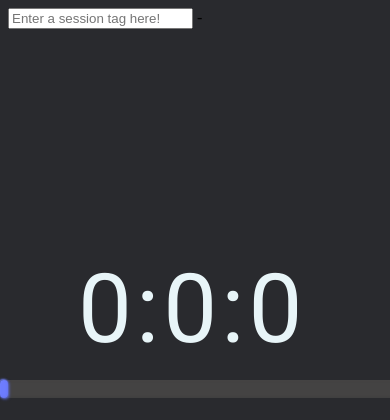
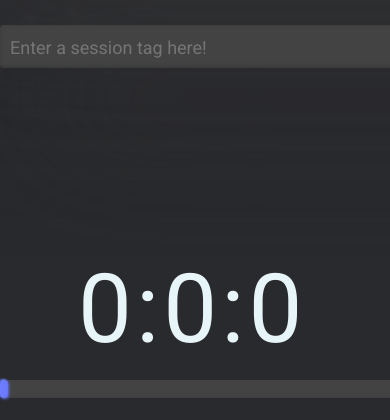
Before and after one commit to jacob-macleod/Timely, a Flask app: template templates/index.html in a window 390 px wide; the page is wider, and only the part inside the window is pictured. Shown: the top 420 px of that part. Run offline with Flask 2, Linux system fonts and the light colour scheme; the template is opened without the code that fills it, so the values that code supplies are empty.

Commit message:
Finished UI of main page

```diff
--- a/templates/index.html
+++ b/templates/index.html
@@ -63,6 +93,18 @@
             top: 45vh;
             left: 40vh;
         }
+
+        .tags_container {
+            position: absolute;
+            width: 100vh;
+            height: 5vh;
+            left: 21vh;
+            top: 3vh;
+
+            background: #444343;
+            box-shadow: -51px 51px 102px rgba(50, 50, 50, 0.2), 51px -51px 102px rgba(50, 50, 50, 0.2), -51px -51px 102px rgba(61, 61, 61, 0.9), 51px 51px 128px rgba(50, 50, 50, 0.9), inset 2px 2px 3px rgba(61, 61, 61, 0.3), inset -2px -2px 3px rgba(50, 50, 50, 0.5);
+            border-radius: 4px;
+        }
     }
 
     @media screen and (max-width: 1000px) {
@@ -74,6 +116,24 @@
     }
 
     @media screen and (max-width: 600px) {
+        .tag {
+            position: absolute;
+            width: 60vh;
+            height: 19px;
+            left: 8px;
+            top: 12px;
+
+            font-family: Roboto;
+            font-style: normal;
+            font-weight: normal;
+            font-size: 18px;
+            line-height: 21px;
+
+            border: 0px solid #444343;
+            background: #444343;
+            color: #8D8D8D;
+        }
+
         .time_div {
             position: fixed;
             top: 30vh;
@@ -98,7 +158,22 @@
             top: 45vh;
             left: 0vh;
         }
+
+        .tags_container {
+            position: absolute;
+            width: 70vh;
+            height: 5vh;
+            left: 0vh;
+            top: 3vh;
+
+            background: #444343;
+            box-shadow: -51px 51px 102px rgba(50, 50, 50, 0.2), 51px -51px 102px rgba(50, 50, 50, 0.2), -51px -51px 102px rgba(61, 61, 61, 0.9), 51px 51px 128px rgba(50, 50, 50, 0.9), inset 2px 2px 3px rgba(61, 61, 61, 0.3), inset -2px -2px 3px rgba(50, 50, 50, 0.5);
+            border-radius: 4px;
+        }
     }
+
+
+
 
     .time {
         font-family: 'Roboto', sans-serif;
@@ -152,19 +227,20 @@
         padding-left: 5vh;
         padding-bottom: 2vh;
     }
+
 </style>
   <title id="title">Timely</title>
 </head>
 <body>
 <form method="post">
-    <div id="tags_container">
+    <div class="tags_container">
         <form action="{{ url_for("index")}}" method="post">
-            <input list="tags" id="tag" name="tag" placeholder="Enter a session tag here!" value={{ tag }}>
+            <input list="tags" id="tag" class="tag" name="tag" placeholder="Enter a session tag here!" value={{ tag }}>
             <datalist id="tags">
                 <option value="Work">
                 <option value="Study">
                 <option value="Break">
-            </datalist>-
+            </datalist>
         </form>
     </div>
 
```
Also changed, not shown: other parts of templates/index.html (+30 -0 lines), analytics_data.json (+6 -10 lines), login_data.json (+0 -9 lines).
